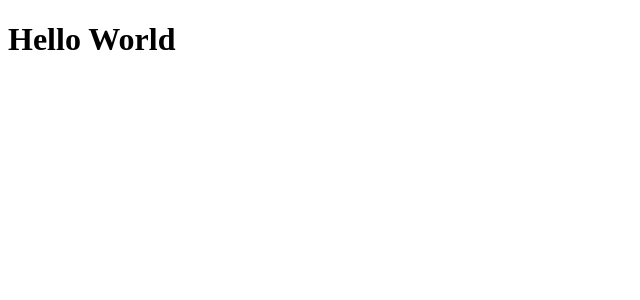
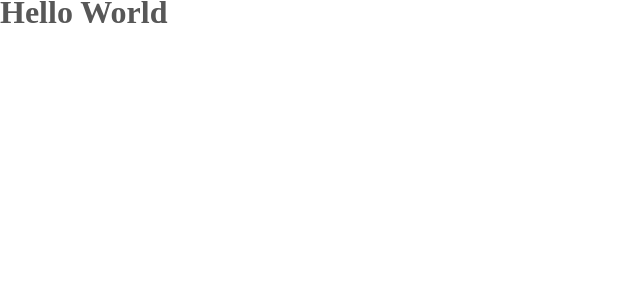
Before and after one commit to IanFarias/portfolio-react, a React (Vite) app: page / in a window 1280 px wide. Shown: the top 300 px of the page, without its empty margins (0-640 px from the left). Built offline with nearby package versions, Linux system fonts and the light colour scheme.

Commit message:
adding global style

```diff
--- a/src/main.tsx
+++ b/src/main.tsx
@@ -1,9 +1,11 @@
 import React from 'react';
 import ReactDOM from 'react-dom/client';
 import App from './App';
+import GlobalStyle from './styles/global';
 
 ReactDOM.createRoot(document.getElementById('root') as HTMLElement).render(
   <React.StrictMode>
+    <GlobalStyle />
     <App />
   </React.StrictMode>
 );
--- /dev/null
+++ b/src/styles/global.ts
@@ -0,0 +1,35 @@
+import { createGlobalStyle } from 'styled-components';
+
+const GlobalStyle = createGlobalStyle`
+
+  :root {
+    --text: #575757;
+  }
+
+  * {
+    margin: 0;
+    padding: 0;
+    box-sizing: border-box;
+  }
+
+  html {
+    font-size: 100%;
+    line-height: 1.5rem;
+  }
+
+  body {
+    color: var(--text);
+    min-height: 100vh;
+    -webkit-font-smoothing: antialiased;
+  }
+
+  ul, ol, li {
+    list-style: none;
+  }
+
+  button {
+    cursor: pointer;
+  }
+`;
+
+export default GlobalStyle;
```
